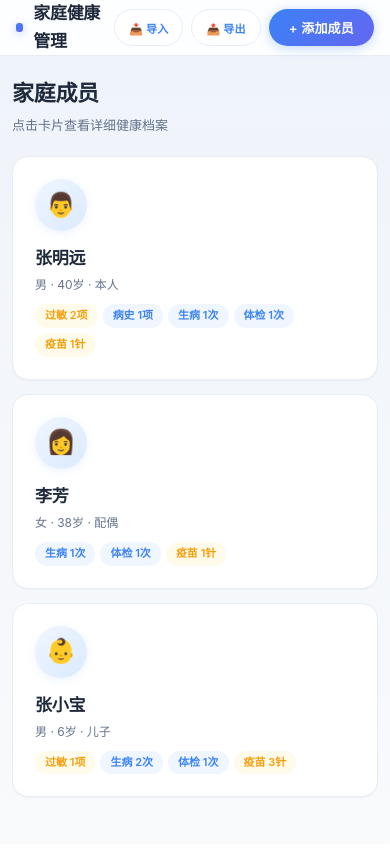
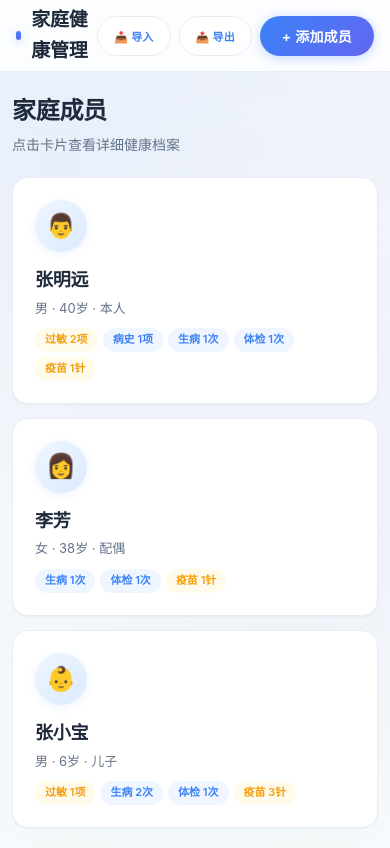
Before and after one commit to pepa323-johnny/family-health, a plain HTML site: page health.html in a window 390 px wide. Drawn offline with nearby package versions, Linux system fonts and the light colour scheme.

Commit message:
style: add top padding, background pattern, larger fonts for mobile
- Header: added 16px top padding, increased height to 72px
- Body: subtle radial gradient + dotted pattern background
- Fonts: buttons 14px, small buttons 13px, title 24px, member name 18px

```diff
--- a/health.html
+++ b/health.html
@@ -38,11 +38,35 @@
 
   body {
     font-family: -apple-system, BlinkMacSystemFont, "Segoe UI", "PingFang SC", "Microsoft YaHei", "Helvetica Neue", sans-serif;
-    background: linear-gradient(180deg, #eef3fb 0%, #f2f5fa 30%, #f8fafc 100%);
+    background:
+      radial-gradient(circle at 15% 20%, rgba(59,130,246,0.04) 0%, transparent 50%),
+      radial-gradient(circle at 85% 60%, rgba(99,102,241,0.04) 0%, transparent 50%),
+      radial-gradient(circle at 50% 90%, rgba(16,185,129,0.03) 0%, transparent 40%),
+      linear-gradient(180deg, #eef3fb 0%, #f2f5fa 30%, #f8fafc 100%);
     color: var(--text);
     min-height: 100vh;
     line-height: 1.6;
     -webkit-font-smoothing: antialiased;
+  }
+
+  /* Subtle pattern overlay */
+  body::before {
+    content: '';
+    position: fixed;
+    inset: 0;
+    pointer-events: none;
+    z-index: 0;
+    opacity: 0.03;
+    background-image:
+      radial-gradient(circle at 25% 15%, #3b82f6 1px, transparent 1px),
+      radial-gradient(circle at 70% 35%, #6366f1 1px, transparent 1px),
+      radial-gradient(circle at 40% 55%, #10b981 1px, transparent 1px),
+      radial-gradient(circle at 80% 75%, #3b82f6 1px, transparent 1px),
+      radial-gradient(circle at 10% 85%, #6366f1 1px, transparent 1px),
+      radial-gradient(circle at 55% 25%, #f59e0b 1px, transparent 1px),
+      radial-gradient(circle at 90% 10%, #10b981 1px, transparent 1px);
+    background-size: 200px 200px;
+    background-position: 0 0, 40px 60px, 80px 20px, 20px 80px, 60px 40px, 100px 10px, 140px 70px;
   }
 
   /* ===== Header ===== */
@@ -51,8 +75,8 @@
     backdrop-filter: blur(20px);
     -webkit-backdrop-filter: blur(20px);
     border-bottom: 1px solid var(--border);
-    padding: 0 24px;
-    height: 56px;
+    padding: 16px 24px 0 24px;
+    height: 72px;
     display: flex;
     align-items: center;
     justify-content: space-between;
@@ -62,7 +86,7 @@
   }
 
   .app-logo {
-    font-size: 17px;
+    font-size: 19px;
     font-weight: 700;
     color: var(--text);
     display: flex;
@@ -86,9 +110,9 @@
     align-items: center;
     justify-content: center;
     gap: 6px;
-    padding: 9px 20px;
+    padding: 10px 22px;
     border-radius: 25px;
-    font-size: 13px;
+    font-size: 14px;
     font-weight: 600;
     cursor: pointer;
     border: none;
@@ -113,7 +137,7 @@
   }
   .btn-outline:hover { border-color: var(--accent); background: var(--accent-light); }
 
-  .btn-sm { padding: 5px 14px; font-size: 12px; border-radius: 20px; }
+  .btn-sm { padding: 6px 16px; font-size: 13px; border-radius: 20px; }
 
   .btn-danger {
     background: #fff;
@@ -141,13 +165,15 @@
     max-width: 960px;
     margin: 0 auto;
     padding: 28px 20px;
+    position: relative;
+    z-index: 1;
   }
 
   .section-header { display: flex; align-items: center; justify-content: space-between; margin-bottom: 20px; }
 
-  .section-title { font-size: 22px; font-weight: 700; color: var(--text); letter-spacing: -0.3px; }
-
-  .section-subtitle { font-size: 13px; color: var(--text-dim); margin-top: 4px; }
+  .section-title { font-size: 24px; font-weight: 700; color: var(--text); letter-spacing: -0.3px; }
+
+  .section-subtitle { font-size: 14px; color: var(--text-dim); margin-top: 4px; }
 
   /* ===== Member Cards ===== */
   .member-grid {
@@ -186,9 +212,9 @@
     box-shadow: 0 2px 8px rgba(59,130,246,0.1);
   }
 
-  .member-name { font-size: 17px; font-weight: 700; margin-bottom: 3px; letter-spacing: -0.2px; }
-
-  .member-info { font-size: 12px; color: var(--text-dim); margin-bottom: 10px; }
+  .member-name { font-size: 18px; font-weight: 700; margin-bottom: 3px; letter-spacing: -0.2px; }
+
+  .member-info { font-size: 13px; color: var(--text-dim); margin-bottom: 10px; }
 
   .member-tags { display: flex; flex-wrap: wrap; gap: 5px; }
 
```
Also changed, not shown: index.html (+39 -13 lines).
